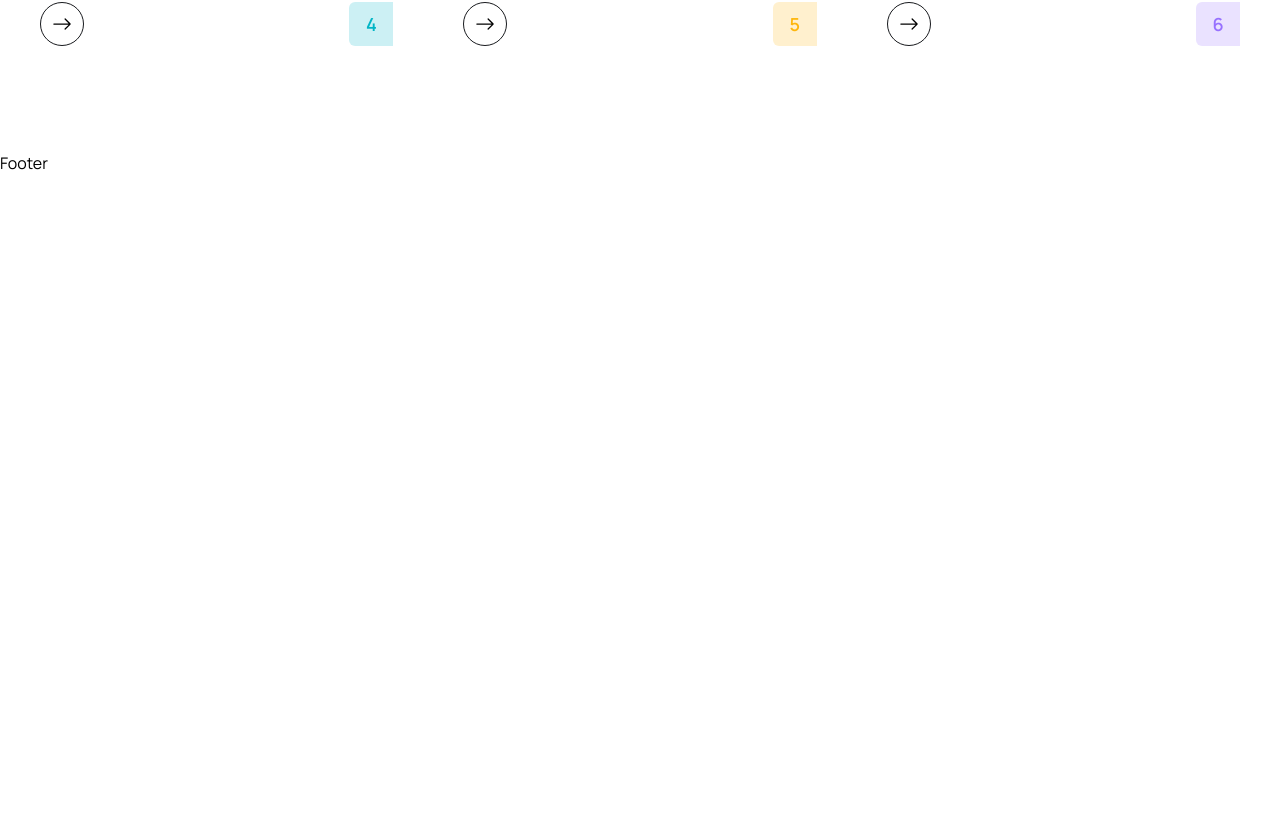
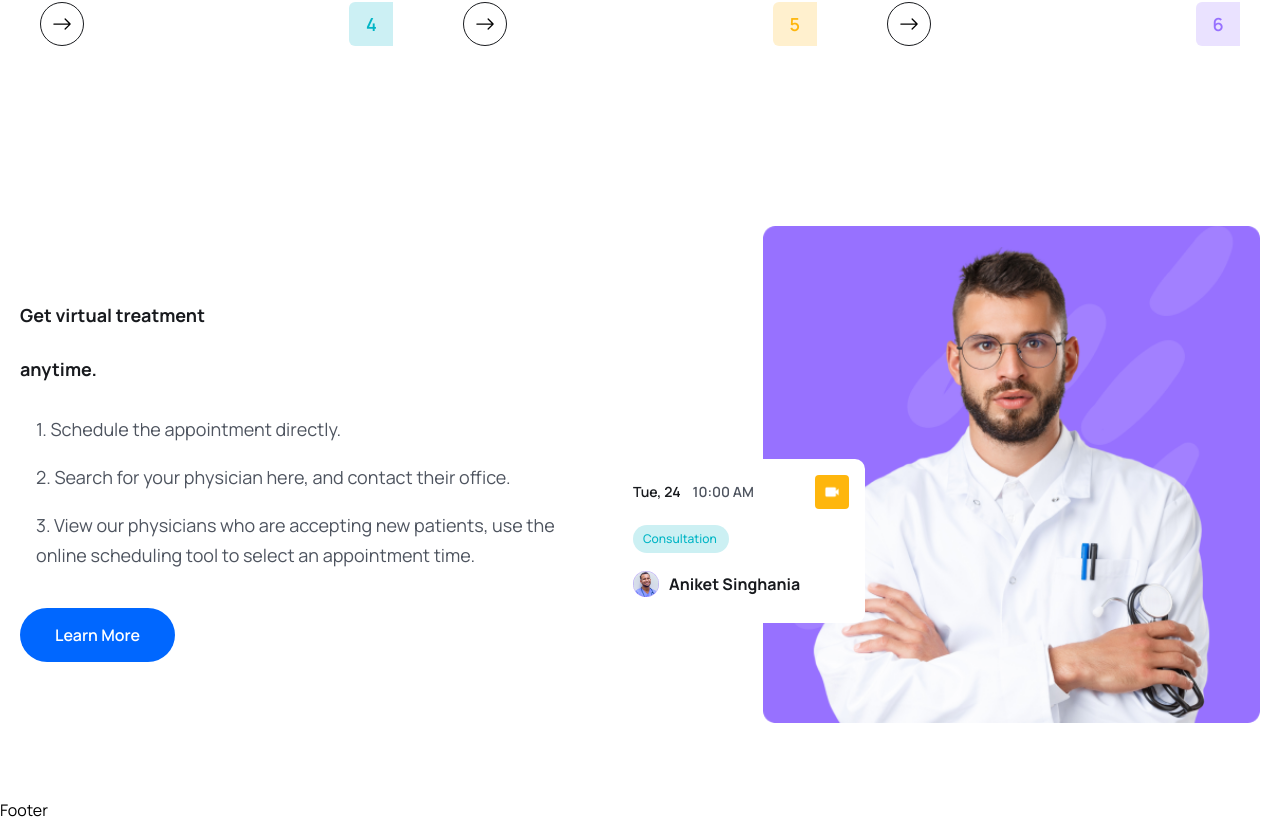
Before and after one commit to ankitkapoor8437/medicare-project-react, a React (Create React App) app: page / in a window 1280 px wide. Shown: the part 2954-3776 px from the top of the page. Before the commit the page ends 3129 px from the top, so only its background shows below. Built offline with nearby package versions, Linux system fonts and the light colour scheme.

Commit message:
Feature section completed.

```diff
--- /dev/null
+++ b/src/assets/data/FeatureList.js
@@ -0,0 +1,13 @@
+const FeatureList = [
+    {
+        point: '1. Schedule the appointment directly.'
+    },
+    {
+        point: '2. Search for your physician here, and contact their office.'
+    },
+    {
+        point: '3. View our physicians who are accepting new patients, use the online scheduling tool to select an appointment time.'
+    },
+]
+
+export default FeatureList;
--- a/src/pages/Home.jsx
+++ b/src/pages/Home.jsx
@@ -4,10 +4,17 @@
 import heroImage1 from '../assets/images/hero-img01.png'
 import heroImage2 from '../assets/images/hero-img02.png'
 import heroImage3 from '../assets/images/hero-img03.png'
+import FeatureImage from '../assets/images/feature-img.png'
+import VideoIcon from '../assets/images/video-icon.png'
+import AvatarIcon from '../assets/images/avatar-icon.png'
+
+
 import Options from '../assets/data/Options'
 import Statistics from '../assets/data/Statistics'
 import About from '../components/about/About'
 import ServiceList from '../components/services/ServiceList'
+import FeatureList from '../assets/data/FeatureList';
+import { list } from 'postcss';
 
 const Home = () => {
   return (
@@ -118,6 +125,69 @@
         </div>
       </section>
       {/* Services end section */}
+
+
+      {/* Feature Section Start*/}
+
+      <section>
+        <div className='container'>
+          <div className='flex items-center justify-between flex-col lg:flex-row'>
+            {/* Feature content */}
+            <div className='xl:w-[670px]'>
+              <h2 className='heading'>
+                Get virtual treatment <br />anytime.
+              </h2>
+
+              <ul className='pl-4'>
+                {FeatureList.map(({ point }) => (
+                  <li className='text__para'>{point}</li>
+                ))}
+              </ul>
+              <Link to="">
+                <button className='btn'>
+                  Learn More
+                </button>
+              </Link>
+            </div>
+
+            {/* Feature image */}
+            <div className='relative z-10 xl:w-[770px] flex justify-end mt-[50px] lg:mt-0'>
+              <img src={FeatureImage} alt="" className='w-3/4' />
+
+              <div className='w-[150px] lg:w-[248px] bg-white absolute bottom-[50px] left-0
+              md:bottom-[100px] md:left-5 z-20 p-2 pb-3 lg:pt-4 lg:px-4 lg:pb-[26px] rounded-[10px]'>
+                <div className='flex items-center justify-between'>
+                  <div className='flex items-center gap-[6px] lg:gap-3'>
+                    <p className='text-[10px] leading-[10px] lg:text-[14px] lg:leading-5 text-headingColor font-[600]'>
+                      Tue, 24
+                    </p>
+                    <p className='text-[10px] leading-[10px] lg:text-[14px] lg:leading-5 text-textColor font-[600]'>
+                      10:00 AM
+                    </p>
+                  </div>
+                  <span className='w-5 h-5 lg:w-[34px] lg:h-[34px] flex items-center justify-center
+                  bg-yellowColor rounded py-1 px-[6px] lg:py-3 lg:px-[9px] '>
+                    <img src={VideoIcon} alt="" />
+                  </span>
+                </div>
+
+                <div className='w-[65px] lg:w-[96px] bg-[#CCF0F3] py-1 px-2 lg:py-[6px] lg:px-[10px] text-[8px] leading-[8px] lg:text-[12px] lg:text-[12px] lg:leading-4 text-irisBlueColor font-[500] mt-2 lg:mt-4 rounded-full '>
+                  Consultation
+                </div>
+
+                <div className='flex items-center gap-[6px] lg:gap-[10px] mt-2 lg:mt-[18px]'>
+                  <img src={AvatarIcon} alt="" />
+                  <h4 className='text-[10px] leading-3 lg:text-[16px] lg:leading-[22px] font-[700] text-headingColor'>
+                    Aniket Singhania
+                  </h4>
+                </div>
+              </div>
+            </div>
+          </div>
+        </div>
+      </section >
+
+      {/* Feature Section End*/}
     </>
   )
 }
```
